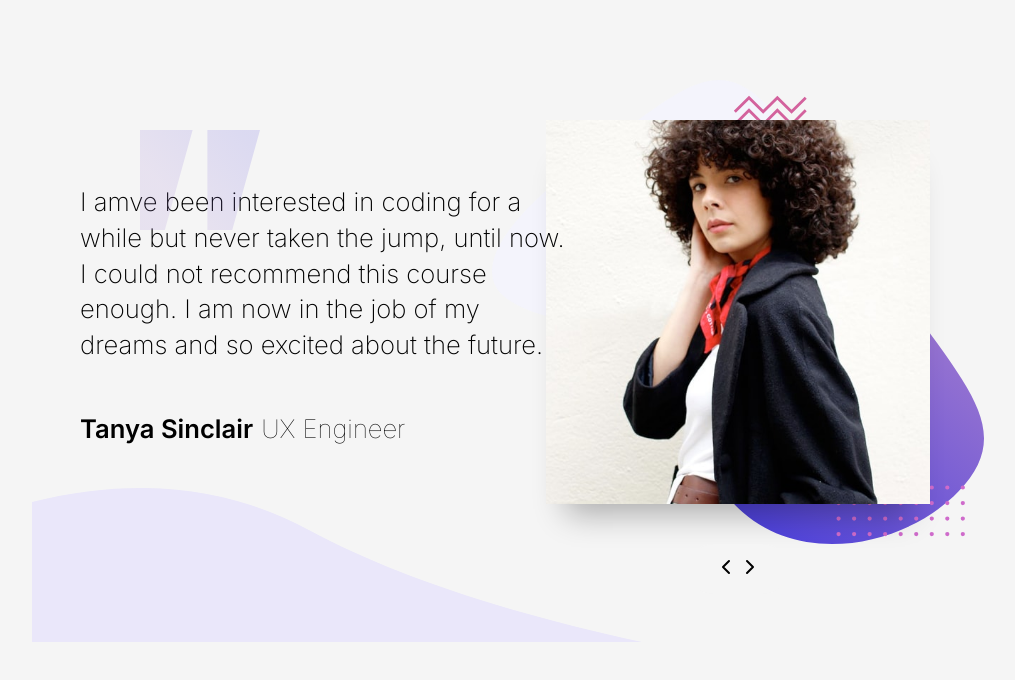
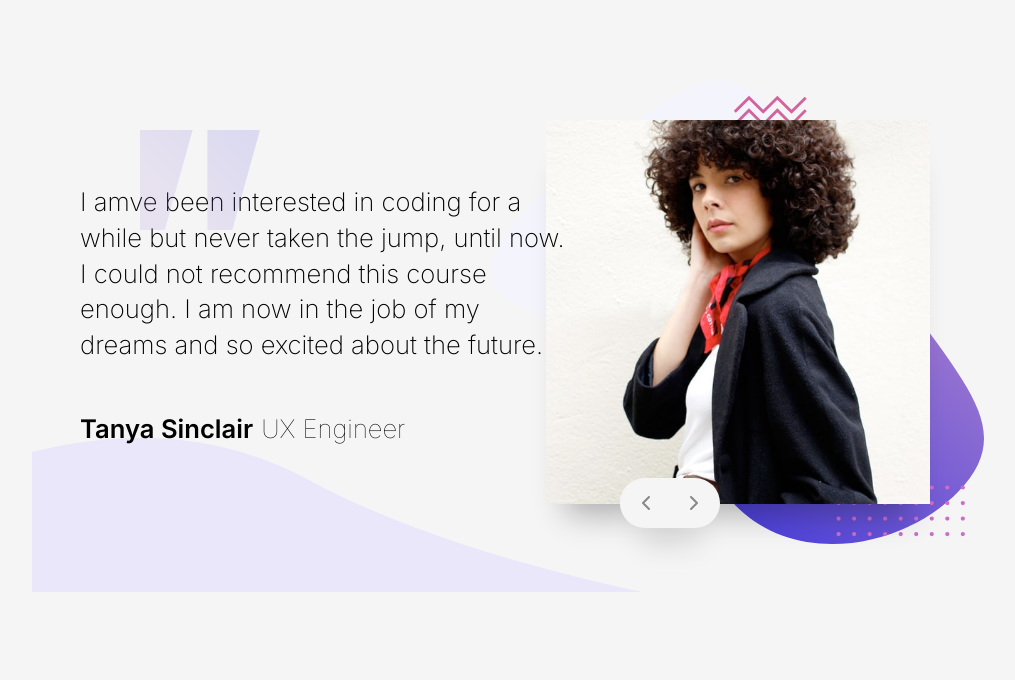
Before and after one commit to catharygr/app-varias-next, a Next.js app: page /carrusel-testominios in a window 1280 px wide. Shown: the top 680 px of the page, without its empty margins (108-1123 px from the left). Built offline with nearby package versions, Linux system fonts and the light colour scheme.

Commit message:
Terminado el botón

```diff
--- a/src/app/carrusel-testominios/carrusel.module.css
+++ b/src/app/carrusel-testominios/carrusel.module.css
@@ -64,9 +64,9 @@
 }
 
 .btn {
-  /* grid-row: 1 / 1; */
-  /* grid-column: 1 / 1; */
-  /* place-self: center; */
+  grid-row: 1 / 1;
+  grid-column: 1 / 1;
+  align-self: self-end;
   border-radius: 25px;
   width: 100px;
   height: 50px;
@@ -74,6 +74,15 @@
   cursor: pointer;
   outline: none;
   background-color: whitesmoke;
+  box-shadow: 0 30px 30px -20px rgba(0, 0, 0, 0.3);
+}
+
+.chevron {
+  display: flex;
+  justify-content: center;
+  align-items: center;
+  gap: 1.5rem;
+  color: #888;
 }
 
 @media (min-width: 40rem) {
@@ -95,4 +104,9 @@
     margin-top: 3rem;
     gap: 0.5rem;
   }
+
+  .btn {
+    justify-self: left;
+    margin: 1rem 8rem;
+  }
 }
--- a/src/app/carrusel-testominios/page.js
+++ b/src/app/carrusel-testominios/page.js
@@ -22,8 +22,10 @@ export default function Carrusel() {
         <Image className={styles.bg} src={bg} alt="bg" />
         <Image className={styles.persona} src={tanya} alt="tanya" />
         <button className={styles.btn}>
-          <ChevronLeft />
-          <ChevronRight />
+          <div className={styles.chevron}>
+            <ChevronLeft />
+            <ChevronRight />
+          </div>
         </button>
       </div>
       <div className={styles.carruselIzq}>
```
